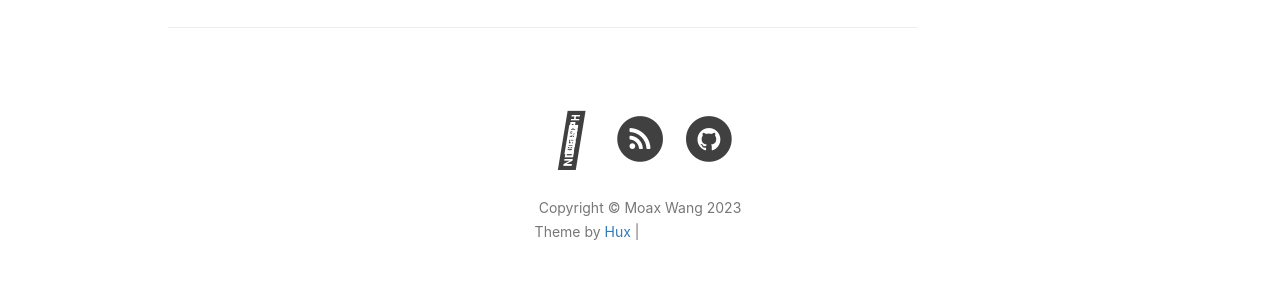
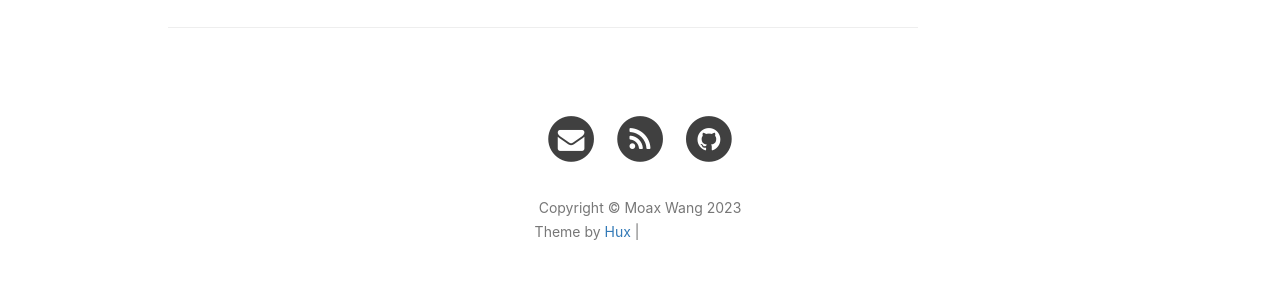
Before and after one commit to WinchellWang/winchellwang.github.io, a Jekyll site: the page built from index.html, in a window 1280 px wide. Shown: the part 1384-1684 px from the top of the page. Built offline with Jekyll 4.4.1, drawn with Linux system fonts in a browser that asks for light colours; nearby versions of some CDN libraries; the list of posts is cut into pages by our own code; comment, search, counter and statistics services are not loaded; grey boxes are pictures that could not be loaded.

Commit message:
Update footer.html

```diff
--- a/_includes/footer.html
+++ b/_includes/footer.html
@@ -8,8 +8,8 @@
                     <li>
                         <a href="mailto:{{ site.email | encode_email }}">
                             <span class="fa-stack fa-lg">
-                                <i class="fas fa-circle fa-stack-2x"></i>
-                                <i class="far fa-envelope fa-stack-1x fa-inverse"></i>
+                                <i class="fa fa-circle fa-stack-2x"></i>
+                                <i class="fa fa-envelope fa-stack-1x fa-inverse"></i>
                             </span>
                         </a>
                     </li>
```
